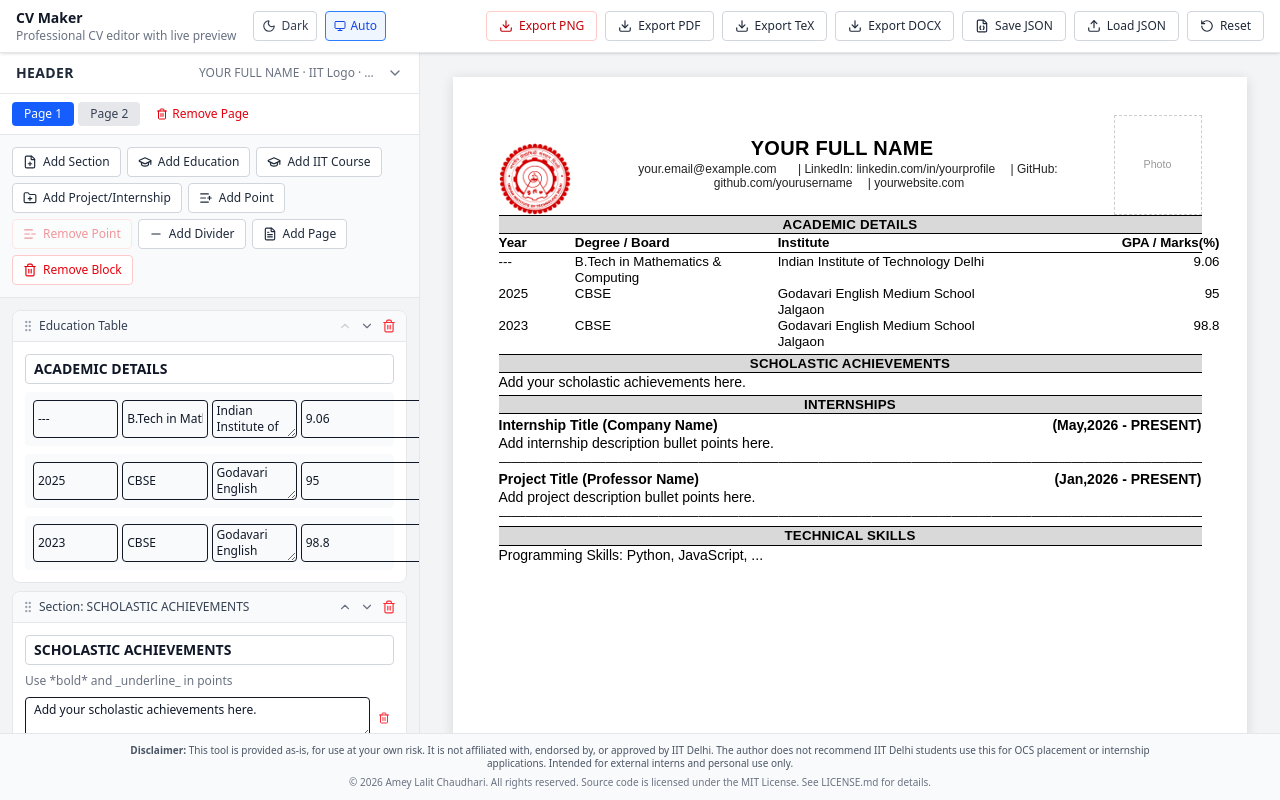
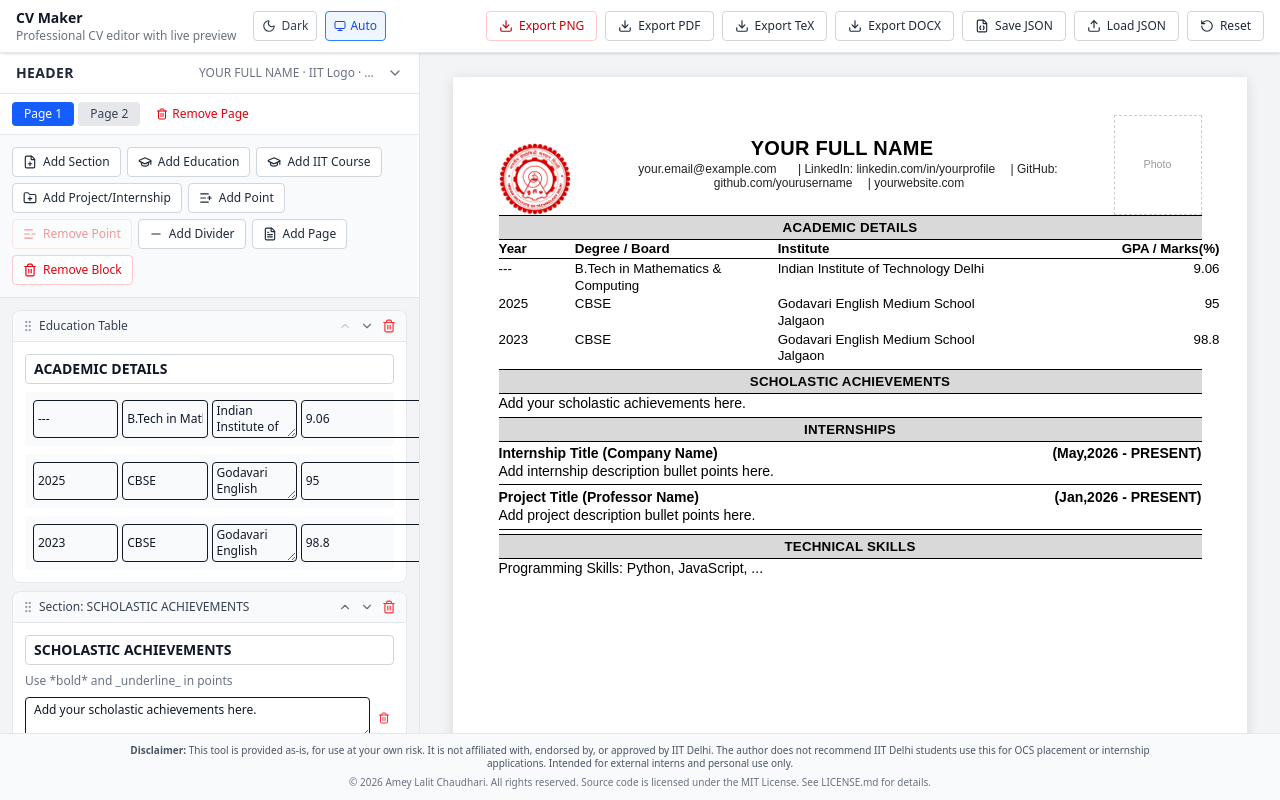
Before and after one commit to amey1942007/cv-maker, a React (Vite) app: page / in a window 1280 px wide. Built offline with nearby package versions, Linux system fonts and the light colour scheme.

Commit message:
Fix export rendering: solid dividers, flex layout, no em-dash strikethrough
Co-authored-by: Cursor <cursoragent@cursor.com>

```diff
--- a/src/components/preview/blocks/CvDivider.tsx
+++ b/src/components/preview/blocks/CvDivider.tsx
@@ -1,7 +1,3 @@
 export function CvDivider() {
-  return (
-    <div className="cv-divider" aria-hidden="true">
-      {'\u2014'.repeat(72)}
-    </div>
-  )
+  return <div className="cv-divider" aria-hidden="true" />
 }
--- a/src/components/preview/blocks/SectionHeaderBar.tsx
+++ b/src/components/preview/blocks/SectionHeaderBar.tsx
@@ -5,7 +5,9 @@ interface SectionHeaderBarProps {
 export function SectionHeaderBar({ title }: SectionHeaderBarProps) {
   return (
     <div className="cv-section-header">
+      <div className="cv-section-header-line" aria-hidden="true" />
       <div className="cv-section-header-bar">{title}</div>
+      <div className="cv-section-header-line" aria-hidden="true" />
     </div>
   )
 }
--- a/src/lib/export/capture.ts
+++ b/src/lib/export/capture.ts
@@ -30,6 +30,14 @@ function sanitizeCloneDocument(clonedDoc: Document) {
     clonedDoc.body.style.backgroundColor = '#ffffff'
     clonedDoc.body.style.color = '#000000'
   }
+}
+
+function prepareCloneForExport(clonedDoc: Document) {
+  sanitizeCloneDocument(clonedDoc)
+
+  clonedDoc.querySelectorAll('.cv-divider').forEach((el) => {
+    el.textContent = ''
+  })
 }
 
 function waitForLayout(): Promise<void> {
@@ -68,7 +76,7 @@ export async function captureCvPage(
     logging: false,
     backgroundColor: '#ffffff',
     onclone: (clonedDoc) => {
-      sanitizeCloneDocument(clonedDoc)
+      prepareCloneForExport(clonedDoc)
     },
   })
 }
--- a/src/styles/cv-print.css
+++ b/src/styles/cv-print.css
@@ -46,24 +46,28 @@
   margin: 0 6px;
 }
 
-/* Section header: black line + gray bar + black line — content width (aligns with GPA column) */
+/* Section header: black line + gray bar + black line */
 .cv-section-header {
+  margin: 5px 0 1px;
+  width: 100%;
+}
+
+.cv-section-header-line {
+  height: 0;
   border-top: 1.5px solid #000;
-  border-bottom: 1.5px solid #000;
-  margin: 5px 0 1px;
-  line-height: 1;
-  box-sizing: border-box;
-  width: 100%;
+  margin: 0;
+  padding: 0;
 }
 
 .cv-section-header-bar {
   background: #d9d9d9;
   text-align: center;
-  padding: 2px 6px;
+  padding: 3px 6px;
   font-size: 10pt;
   font-weight: bold;
   text-transform: uppercase;
   letter-spacing: 0.2px;
+  line-height: 1.3;
 }
 
 /* Flush against header — same spacing as IIT CV */
@@ -83,28 +87,67 @@
 
 .cv-education-header,
 .cv-education-row {
-  display: grid;
-  grid-template-columns: 10% 28% 44% 18%;
-  gap: 0 6px;
-  align-items: start;
+  display: flex;
+  width: 100%;
+  align-items: flex-start;
+  gap: 6px;
 }
 
 .cv-iit-course .cv-education-header,
 .cv-iit-course .cv-education-row {
-  grid-template-columns: 32% 38% 12% 18%;
+  display: flex;
+}
+
+.cv-edu-year {
+  flex: 0 0 10%;
+  min-width: 0;
+}
+
+.cv-edu-degree {
+  flex: 0 0 28%;
+  min-width: 0;
+}
+
+.cv-edu-institute {
+  flex: 0 0 44%;
+  min-width: 0;
+}
+
+.cv-edu-gpa {
+  flex: 0 0 18%;
+  min-width: 0;
+}
+
+.cv-iit-course .cv-iit-degree {
+  flex: 0 0 32%;
+  min-width: 0;
+}
+
+.cv-iit-course .cv-iit-institute {
+  flex: 0 0 38%;
+  min-width: 0;
+}
+
+.cv-iit-course .cv-iit-cgpa {
+  flex: 0 0 12%;
+  min-width: 0;
+}
+
+.cv-iit-course .cv-iit-rank {
+  flex: 0 0 18%;
+  min-width: 0;
 }
 
 .cv-education-header {
   font-weight: bold;
-  border-bottom: 1px solid #000;
-  padding-bottom: 1px;
-  margin-bottom: 1px;
-  width: 100%;
-  box-sizing: border-box;
+  padding-bottom: 2px;
+  margin-bottom: 2px;
+  box-shadow: inset 0 -1px 0 0 #000;
 }
 
 .cv-education-row {
-  margin-bottom: 0;
+  margin-bottom: 2px;
+  line-height: 1.25;
 }
 
 .cv-edu-year,
@@ -138,9 +181,10 @@
 }
 
 .cv-bullet-list li {
-  margin-bottom: 1px;
+  margin-bottom: 2px;
   padding-left: 0;
   text-indent: 0;
+  line-height: 1.25;
 }
 
 .cv-block {
@@ -171,18 +215,15 @@
   text-align: right;
 }
 
-/* Project separator — em-dash line between projects, content width */
+/* Project separator — solid line between projects */
 .cv-divider {
+  height: 0;
   border: none;
-  margin: 3px 0;
+  border-top: 1px solid #000;
+  margin: 4px 0;
   padding: 0;
   width: 100%;
   overflow: hidden;
-  white-space: nowrap;
-  font-family: Arial, Helvetica, sans-serif;
-  font-size: 10pt;
-  line-height: 1;
-  color: #000;
   box-sizing: border-box;
 }
 
```
